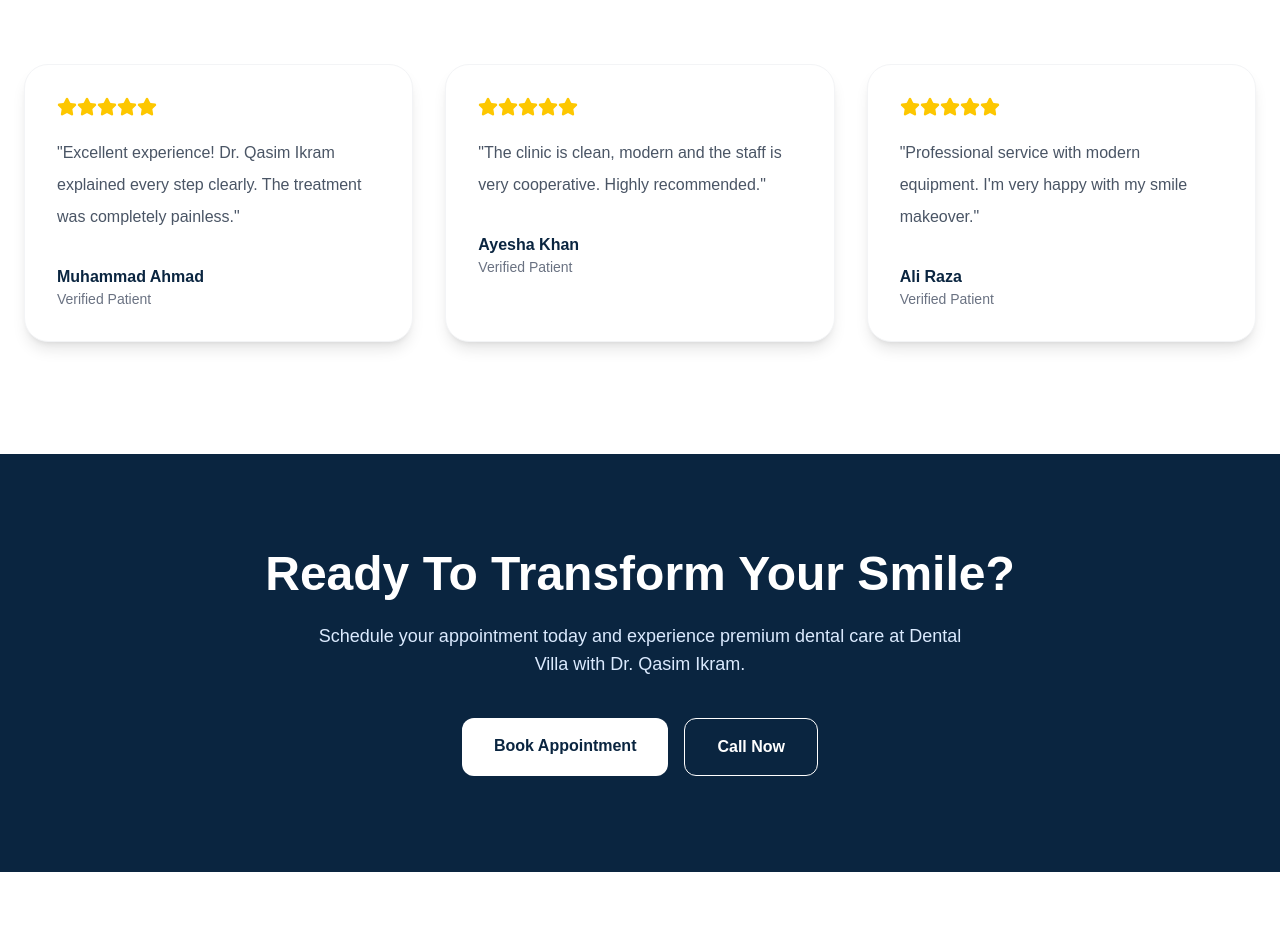
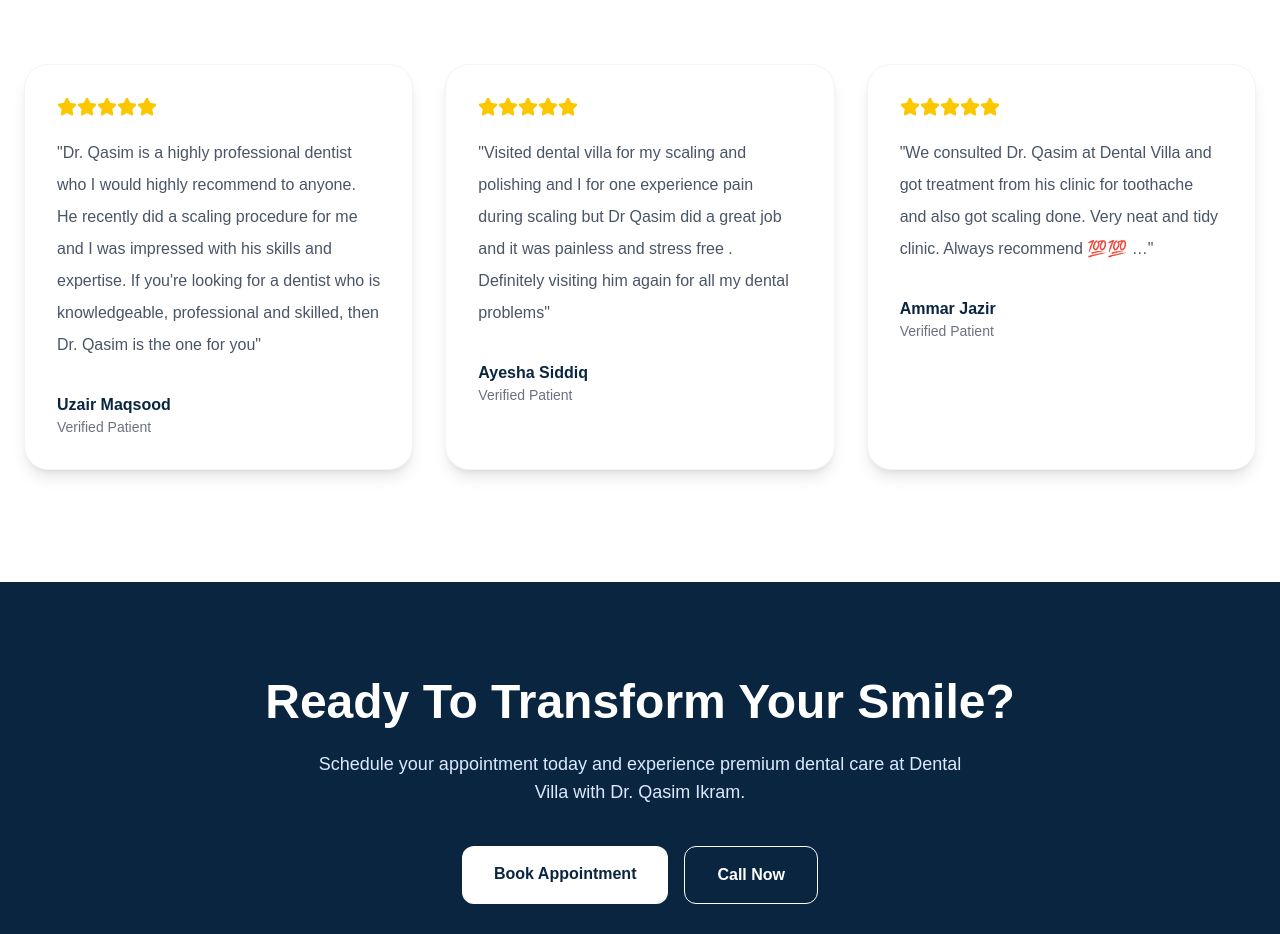
Before and after one commit to muaazb844-del/dental-villa-dv, a Next.js app: page / in a window 1280 px wide. Shown: the part 4460-5394 px from the top of the page. Built offline with nearby package versions, Linux system fonts and the light colour scheme; no server answers.

Commit message:
Update testimonials and client reviews

```diff
--- a/components/home/Testimonials.tsx
+++ b/components/home/Testimonials.tsx
@@ -2,19 +2,19 @@ import { Star } from "lucide-react";
 
 const reviews = [
   {
-    name: "Muhammad Ahmad",
+    name: "Uzair Maqsood",
     review:
-      "Excellent experience! Dr. Qasim Ikram explained every step clearly. The treatment was completely painless.",
+      "Dr. Qasim is a highly professional dentist who I would highly recommend to anyone. He recently did a scaling procedure for me and I was impressed with his skills and expertise. If you're looking for a dentist who is knowledgeable, professional and skilled, then Dr. Qasim is the one for you",
   },
   {
-    name: "Ayesha Khan",
+    name: "Ayesha Siddiq",
     review:
-      "The clinic is clean, modern and the staff is very cooperative. Highly recommended.",
+      "Visited dental villa for my scaling and polishing and I for one experience pain during scaling but Dr Qasim did a great job and it was painless and stress free . Definitely visiting him again for all my dental problems",
   },
   {
-    name: "Ali Raza",
+    name: "Ammar Jazir",
     review:
-      "Professional service with modern equipment. I'm very happy with my smile makeover.",
+      "We consulted Dr. Qasim at Dental Villa and got treatment from his clinic for toothache and also got scaling done. Very neat and tidy clinic. Always recommend 💯💯 …",
   },
 ];
 
```
